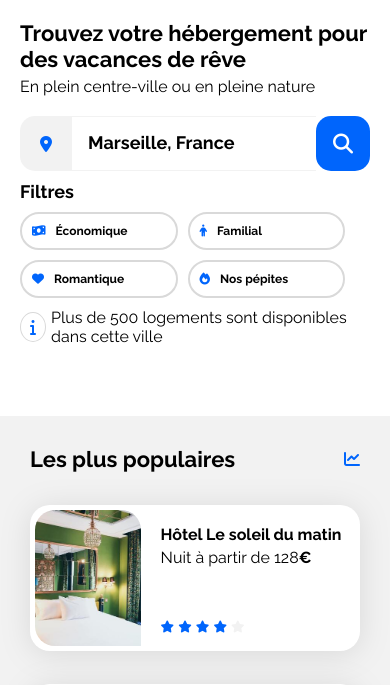
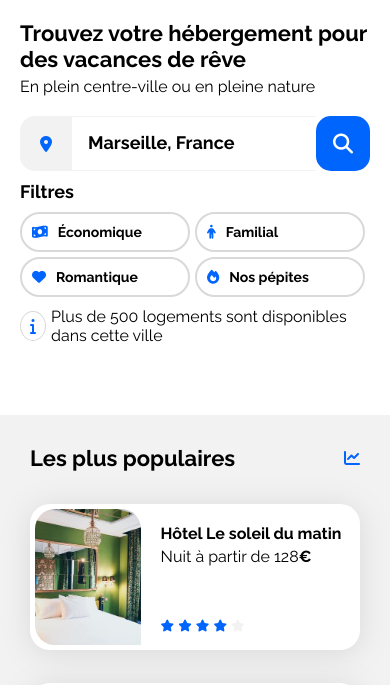
Before and after one commit to Sasoste/OC-React-P1, a plain HTML site: page index.html in a window 390 px wide. Shown: the part 100-785 px from the top of the page. Drawn offline with Linux system fonts and the light colour scheme.

Commit message:
correction affichage filtres petit écran

```diff
--- a/css/style.css
+++ b/css/style.css
@@ -196,18 +196,18 @@ header {
   display: flex;
 }
 
-#filters i {
+.filterButtons i {
   margin-right: 10px;
 }
 
-#filters p {
+.filterButtons p {
   border: 2px solid #d9d9d9;
   padding: 10px;
   border-radius: 50px;
   margin: 10px;
 }
 
-#filters p:hover {
+.filterButtons p:hover {
   background-color: var(--filter-bg-color);
 }
 
@@ -400,7 +400,7 @@ footer {
     align-items: start;
   }
 
-  #filters p {
+  .filterButtons p {
     margin: 10px 10px 0 0;
   }
 
@@ -492,10 +492,16 @@ footer {
 
   .filterButtons {
     flex-wrap: wrap;
+    gap: 5px;
+  }
+
+  #filters h3 {
+    margin-bottom: 10px;
   }
 
   .filterButtons p {
-    width: 45%;
+    width: calc(50% - 5px);
+    margin: 0;
     font-size: 14px;
   }
 
@@ -553,9 +559,4 @@ footer {
     width: 100%;
   }
 }
-
-@media (max-width: 396px) {
-  .filterButtons p {
-    font-size: 12px;
-  }
-}
+/* utiliser un gap et modifier width en 50%-5px */
```
